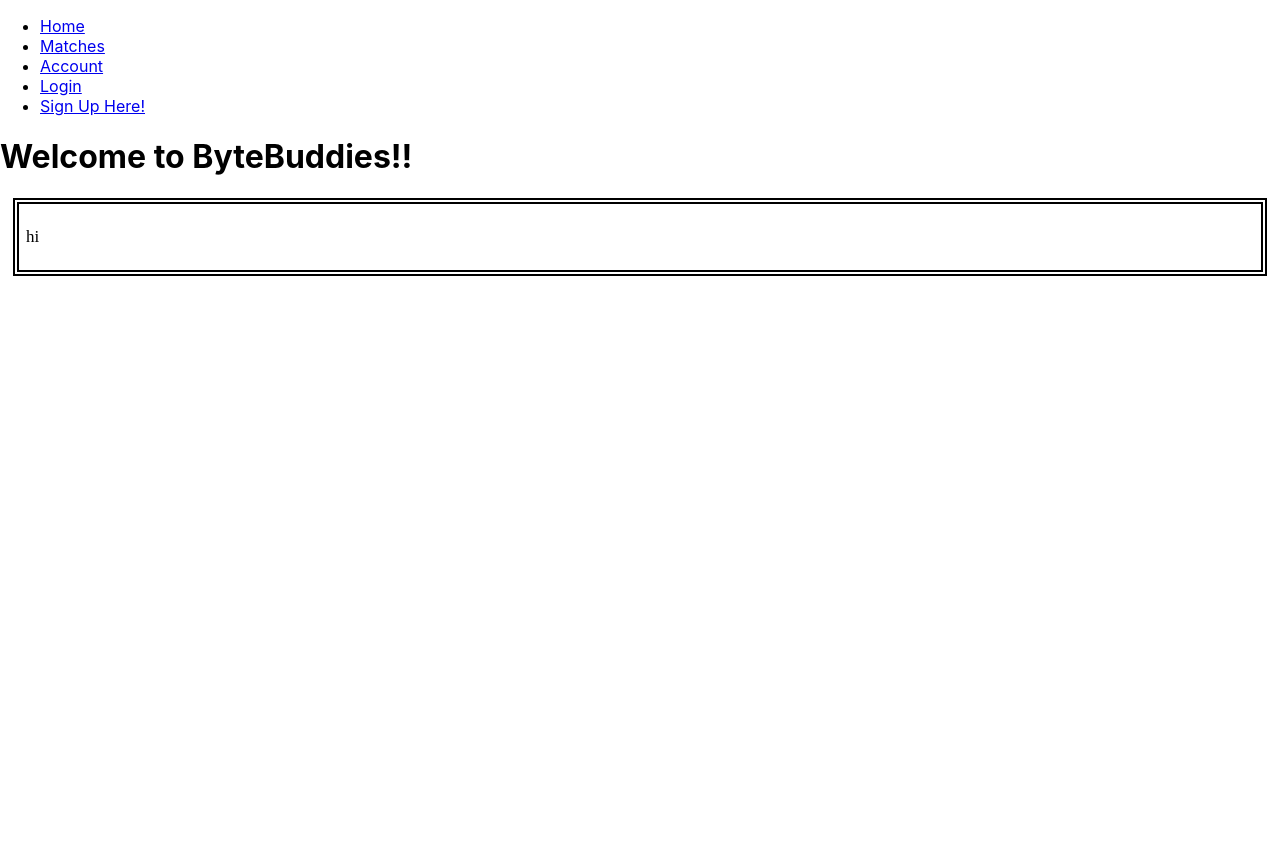
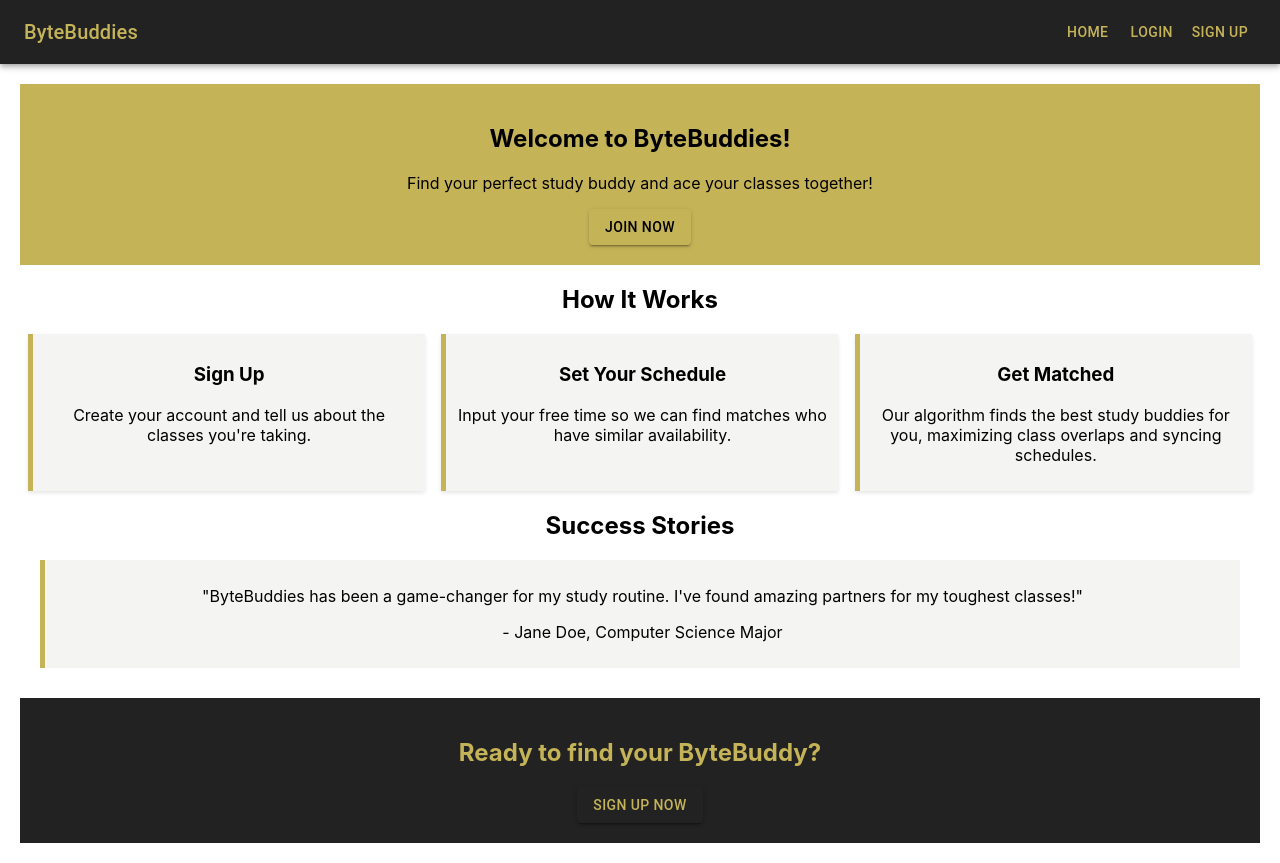
Before and after one commit to zach-belecanech/AppHack-FrontEnd, a React (Create React App) app in the folder my-react/: page / in a window 1280 px wide. Before the commit the page ends 800 px from the top, so only its background shows below. Built offline with nearby package versions, Linux system fonts and the light colour scheme.

Commit message:
Added some stuff

```diff
--- a/my-react/package.json
+++ b/my-react/package.json
@@ -3,6 +3,10 @@
   "version": "0.1.0",
   "private": true,
   "dependencies": {
+    "@emotion/react": "^11.11.4",
+    "@emotion/styled": "^11.11.0",
+    "@mui/icons-material": "^5.15.14",
+    "@mui/material": "^5.15.14",
     "@testing-library/jest-dom": "^5.17.0",
     "@testing-library/react": "^13.4.0",
     "@testing-library/user-event": "^13.5.0",
--- a/my-react/src/App.css
+++ b/my-react/src/App.css
@@ -1,32 +1,24 @@
-/* Reset list styles */
 .nav-links ul {
   list-style-type: none;
   margin: 0;
   padding: 0;
   overflow: hidden;
-  background-color: #333; /* Dark background for the navbar */
+  background-color: #222;
 }
 
-/* Style for each link */
 .nav-links li {
   float: left;
 }
 
-/* Style for the link tags */
 .nav-links a {
   display: block;
-  color: white;
+  color: #c5b358;
   text-align: center;
   padding: 14px 16px;
   text-decoration: none;
 }
 
-/* Change color on hover */
 .nav-links a:hover {
-  background-color: #ddd;
+  background-color: #c5b358;
   color: black;
 }
-
-.html {
-
-}
--- a/my-react/src/App.js
+++ b/my-react/src/App.js
@@ -1,64 +1,46 @@
+import React, { useState } from 'react';
 import { BrowserRouter as Router, Routes, Route, Link } from 'react-router-dom';
-import styles from './App.css';
-import Home from './components/Home'
-import Matches from './components/Matches'
-import Account from './components/Account'
-import SignUp from './components/SignUp'
-import Login from './components/Login'
+import AppBar from '@mui/material/AppBar';
+import Toolbar from '@mui/material/Toolbar';
+import Button from '@mui/material/Button';
+import Typography from '@mui/material/Typography';
+import Home from './components/Home';
+import Matches from './components/Matches';
+import Account from './components/Account';
+import Login from './components/Login';
 
 function App() {
+  const [isLoggedIn, setIsLoggedIn] = useState(false);
+
   return (
     <Router>
-      <div class='All'>
-        <nav className={styles.navbar}>
-          <ul>
-            <li>
-              <Link to="/">Home</Link>
-            </li>
-            <li>
-              <Link to="/Matches">Matches</Link>
-            </li>
-            <li>
-              <Link to="/Account">Account</Link>
-            </li>
-            <li>
-              <Link to="/Login">Login</Link>
-            </li>
-            <li>
-              <Link to="/SignUp">Sign Up Here!</Link>
-            </li>
-          </ul>
-        </nav>
-        <Routes>
-          <Route path="/" element={<HomeP />} />
-          <Route path="/Matches" element={<MatchesP />} />
-          <Route path="/Account" element={<AccountP />} />
-          <Route path="/SignUp" element={<SignUpP />} />
-          <Route path="/Login" element={<LoginP />} />
-        </Routes>
-      </div>
+      <AppBar position="static" sx={{ backgroundColor: '#222' }}>
+  <Toolbar>
+    <Typography variant="h6" component="div" sx={{ flexGrow: 1, color: '#c5b358' }}>
+      ByteBuddies
+    </Typography>
+    <Button color="inherit" component={Link} to="/" style={{ color: '#c5b358' }}>Home</Button>
+    {isLoggedIn && <Button color="inherit" component={Link} to="/Matches" style={{ color: '#c5b358' }}>Matches</Button>}
+    {isLoggedIn ? (
+      <Button color="inherit" component={Link} to="/Account" style={{ color: '#c5b358' }}>Account</Button>
+    ) : (
+      <>
+        <Button color="inherit" component={Link} to="/Login" style={{ color: '#c5b358' }}>Login</Button>
+        <Button color="inherit" component={Link} to="/SignUp" style={{ color: '#c5b358' }}>Sign Up</Button>
+      </>
+    )}
+  </Toolbar>
+</AppBar>
+
+      <Routes>
+        <Route path="/" element={<Home />} />
+        <Route path="/Matches" element={<Matches />} />
+        <Route path="/Account" element={<Account />} />
+        <Route path="/SignUp" element={<Login onLogin={() => setIsLoggedIn(true)} />} />
+        <Route path="/Login" element={<Login onLogin={() => setIsLoggedIn(true)} />} />
+      </Routes>
     </Router>
   );
 }
 
-function HomeP() {
-  return <Home />;
-}
-
-function MatchesP() {
-  return <Matches />;
-}
-
-function AccountP() {
-  return <Account />;
-}
-
-function SignUpP() {
-  return <SignUp />;
-}
-
-function LoginP() {
-  return <Login />;
-}
-
 export default App;
--- a/my-react/src/components/Home.css
+++ b/my-react/src/components/Home.css
@@ -1,14 +1,45 @@
-.regText {
-    background-color: #FFFFFF;
-    color: #000000;
-    border: 6px double #000000;
-    padding: 7px;
-    margin: 13px;
-    font-family: 'times new roman';
-    font-style: normal;
-    font-weight: normal;
-    font-size: 17px;
-    font-variant: normal;
-    line-height: 18px;
-    position: relative;
-  }
+.homeContainer {
+  text-align: center;
+  padding: 20px;
+}
+
+.hero {
+  background-color: #c5b358;
+  color: black;
+  padding: 20px;
+  margin-bottom: 20px;
+}
+
+.howItWorks .stepsContainer {
+  display: flex;
+  justify-content: space-around;
+  margin-top: 20px;
+}
+
+.step {
+  width: 30%;
+  padding: 10px;
+  box-shadow: 0 2px 4px rgba(0,0,0,0.1);
+  background-color: #f4f4f2;
+  border-left: 5px solid #c5b358;
+}
+
+.testimonials .testimonial {
+  margin: 20px;
+  padding: 10px;
+  background-color: #f4f4f2;
+  border-left: 5px solid #c5b358;
+  color: black;
+}
+
+.cta {
+  margin-top: 30px;
+  padding: 20px;
+  background-color: #222;
+  color: #c5b358;
+}
+
+.cta h2 {
+  margin-bottom: 20px;
+  color: #c5b358;
+}
--- a/my-react/src/components/Home.js
+++ b/my-react/src/components/Home.js
@@ -1,21 +1,62 @@
 import React from 'react';
 import './Home.css';
-//import Card from '@mui/material/Card';
-//import CardContent from '@mui/material/CardContent';
+import { Button } from '@mui/material';
 
 export const Home = props => {
 
     return (
-        <div>
-        <h1>Welcome to ByteBuddies!!</h1>
-            <div class='regText'>
-            <p>
-                hi
-            </p>
-            </div>
+        <div className="homeContainer">
+            <section className="hero">
+                <h1>Welcome to ByteBuddies!</h1>
+                <p>Find your perfect study buddy and ace your classes together!</p>
+                {/* Customized Button with inline style for the color scheme */}
+                <Button
+                    variant="contained"
+                    style={{ backgroundColor: "#c5b358", color: "black" }}
+                >
+                    Join Now
+                </Button>
+            </section>
+
+            <section className="howItWorks">
+                <h2>How It Works</h2>
+                <div className="stepsContainer">
+                    <div className="step">
+                        <h3>Sign Up</h3>
+                        <p>Create your account and tell us about the classes you're taking.</p>
+                    </div>
+                    <div className="step">
+                        <h3>Set Your Schedule</h3>
+                        <p>Input your free time so we can find matches who have similar availability.</p>
+                    </div>
+                    <div className="step">
+                        <h3>Get Matched</h3>
+                        <p>Our algorithm finds the best study buddies for you, maximizing class overlaps and syncing schedules.</p>
+                    </div>
+                </div>
+            </section>
+
+            <section className="testimonials">
+                <h2>Success Stories</h2>
+                <div className="testimonial">
+                    <p>"ByteBuddies has been a game-changer for my study routine. I've found amazing partners for my toughest classes!"</p>
+                    <p className="author">- Jane Doe, Computer Science Major</p>
+                </div>
+                {/* Additional testimonials can be added here */}
+            </section>
+
+            <section className="cta">
+                <h2>Ready to find your ByteBuddy?</h2>
+                {/* Customized Button with inline style for the color scheme */}
+                <Button
+                    variant="contained"
+                    style={{ backgroundColor: "#222", color: "#c5b358" }}
+                >
+                    Sign Up Now
+                </Button>
+            </section>
         </div>
-
-    )
+    );
 }
 
-export default Home
+export default Home;
--- a/my-react/src/components/Login.js
+++ b/my-react/src/components/Login.js
@@ -1,18 +1,25 @@
-import axios from 'axios';
 import React, { useState } from 'react';
+import { useNavigate } from 'react-router-dom';
+import TextField from '@mui/material/TextField';
+import Button from '@mui/material/Button';
+import Box from '@mui/material/Box';
+import Typography from '@mui/material/Typography';
+import Container from '@mui/material/Container';
+import Alert from '@mui/material/Alert';
 
 export const Login = ({ onLogin }) => {
   const [username, setUsername] = useState('');
   const [password, setPassword] = useState('');
   const [loginStatus, setLoginStatus] = useState(null);
+  const navigate = useNavigate(); // Using the useNavigate hook
 
   const enterUserName = (event) => {
     setUsername(event.target.value);
-  }
+  };
 
   const enterPassword = (event) => {
     setPassword(event.target.value);
-  }
+  };
 
   const submit = async (event) => {
     event.preventDefault();
@@ -23,13 +30,12 @@ export const Login = ({ onLogin }) => {
           throw new Error('Network response was not ok');
       }
       const userData = await response.json();
-        console.log(password);
-        console.log(userData[0]['password']);
-        console.log(userData[0]['password'] === password);
 
       if ((userData[0]['email'] === username) && (userData[0]['password'] === password)) {
           console.log('Login successful');
           setLoginStatus('success');
+          onLogin(true);
+          navigate('/Matches');
       } else {
           console.error('Invalid username or password');
           setLoginStatus('failure');
@@ -40,38 +46,60 @@ export const Login = ({ onLogin }) => {
     }
   };
 
-
-
   return (
-    <div>
-      <h2>Login</h2>
-      <form onSubmit={submit}>
-        <div>
-          <label htmlFor='username'>Username:</label>
-          <input
-            type="text"
+    <Container component="main" maxWidth="xs">
+      <Box
+        sx={{
+          marginTop: 8,
+          display: 'flex',
+          flexDirection: 'column',
+          alignItems: 'center',
+        }}
+      >
+        <Typography component="h1" variant="h5">
+          Login
+        </Typography>
+        <Box component="form" onSubmit={submit} noValidate sx={{ mt: 1 }}>
+          <TextField
+            variant="outlined"
+            margin="normal"
+            required
+            fullWidth
             id="username"
+            label="Username"
+            name="username"
+            autoComplete="username"
+            autoFocus
             value={username}
             onChange={enterUserName}
+          />
+          <TextField
+            variant="outlined"
+            margin="normal"
             required
-          />
-        </div>
-        <div>
-          <label>Password:</label>
-          <input
+            fullWidth
+            name="password"
+            label="Password"
             type="password"
             id="password"
+            autoComplete="current-password"
             value={password}
             onChange={enterPassword}
-            required
           />
-        </div>
-        <button type="submit">Login</button>
-      </form>
-      {loginStatus === 'success' && <p>Login successful</p>}
-      {loginStatus === 'failure' && <p>Login failed. Please check your username and password.</p>}
-    </div>
+          <Button
+            type="submit"
+            fullWidth
+            variant="contained"
+            sx={{ mt: 3, mb: 2 }}
+          >
+            Login
+          </Button>
+          {loginStatus === 'success' && <Alert severity="success">Login successful</Alert>}
+          {loginStatus === 'failure' && <Alert severity="error">Login failed. Please check your username and password.</Alert>}
+        </Box>
+      </Box>
+    </Container>
   );
-}
+};
 
 export default Login;
```
Also changed, not shown: 1 other file (tests, documents, lock files or other folders). Lines whose indentation alone changed are shown as unchanged.
